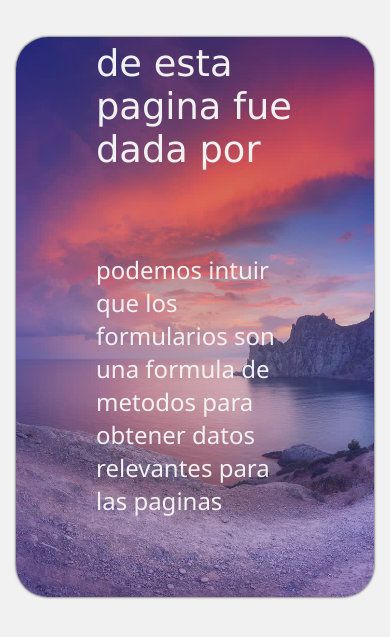
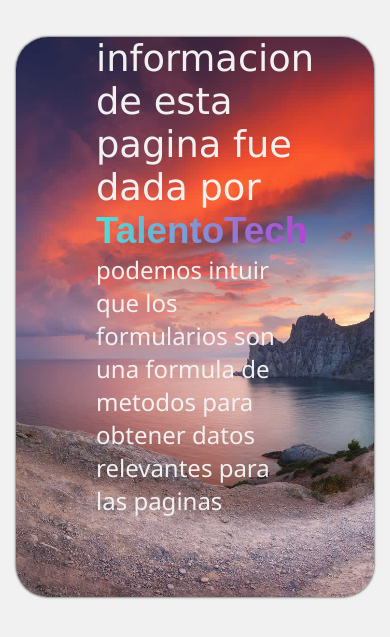
Before and after one commit to larry1sf/form.github.io, a plain HTML site: page index.html in a window 390 px wide. Shown: the part 91-728 px from the top of the page. Drawn offline with Linux system fonts and the light colour scheme.

Commit message:
mirando size

```diff
--- a/css/index.css
+++ b/css/index.css
@@ -206,15 +206,15 @@ html {
         }
     }
 
-    @media (min-width:610px)and (max-width:800px) {}
+
 }
 
 /* parte del main  */
 
 #bg {
     height: 35rem;
-    background-image: radial-gradient(rgba(177, 137, 159, 0.233), rgba(40, 40, 228, 0.301)), url("../public/imgs/bg.webp");
-    /* background-image: url("../public/imgs/bg.webp"); */
+    background-image: radial-gradient(rgba(177, 137, 159, 0.233), rgba(197, 40, 228, 0.301)), url("../public/imgs/bg.webp");
+    background-image: url("../public/imgs/bg.webp");
     background-size: cover;
     background-repeat: no-repeat;
     border-radius: 2rem;
@@ -233,13 +233,13 @@ html {
             font-size: 2.3rem;
             font-weight: 400;
             font-family: 'Lucida Sans Unicode', sans-serif;
-            margin: 2rem 0;
+            margin: .5rem 0;
 
             span {
-                font-family: 'Segoe UI', Tahoma, Geneva, Verdana, sans-serif;
+                font-family: sans-serif;
                 font-weight: 900;
-
-                background: linear-gradient(to right, #4ce0d7, 70% #b743d4);
+                background: linear-gradient(to right, #4ce0d7 .2%, #b743d4);
+                background-clip: text;
                 -webkit-background-clip: text;
                 -webkit-text-fill-color: transparent;
             }
@@ -251,3 +251,11 @@ html {
         }
     }
 }
+
+@media (min-width:0px)and (max-width:610px) {
+    #bg {
+        #intro h2 {
+            margin: .05rem 0;
+        }
+    }
+}
```
